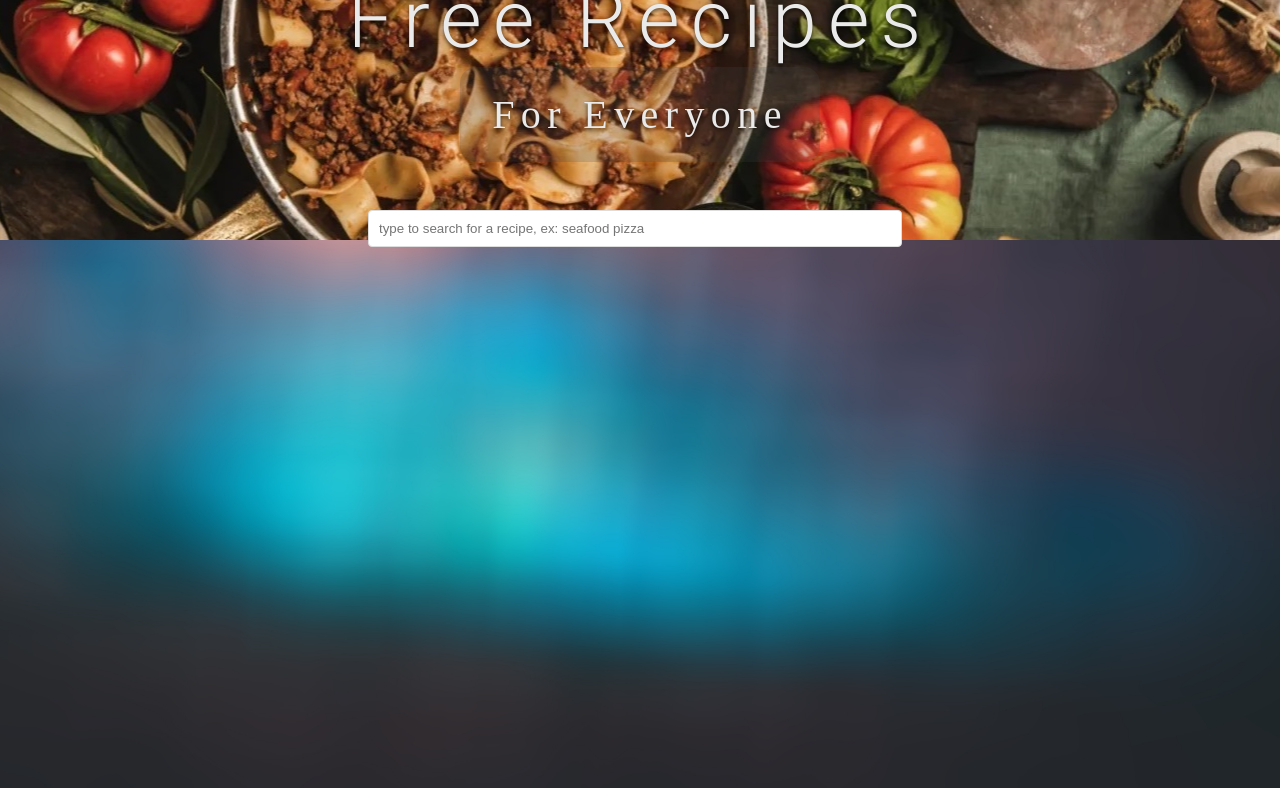
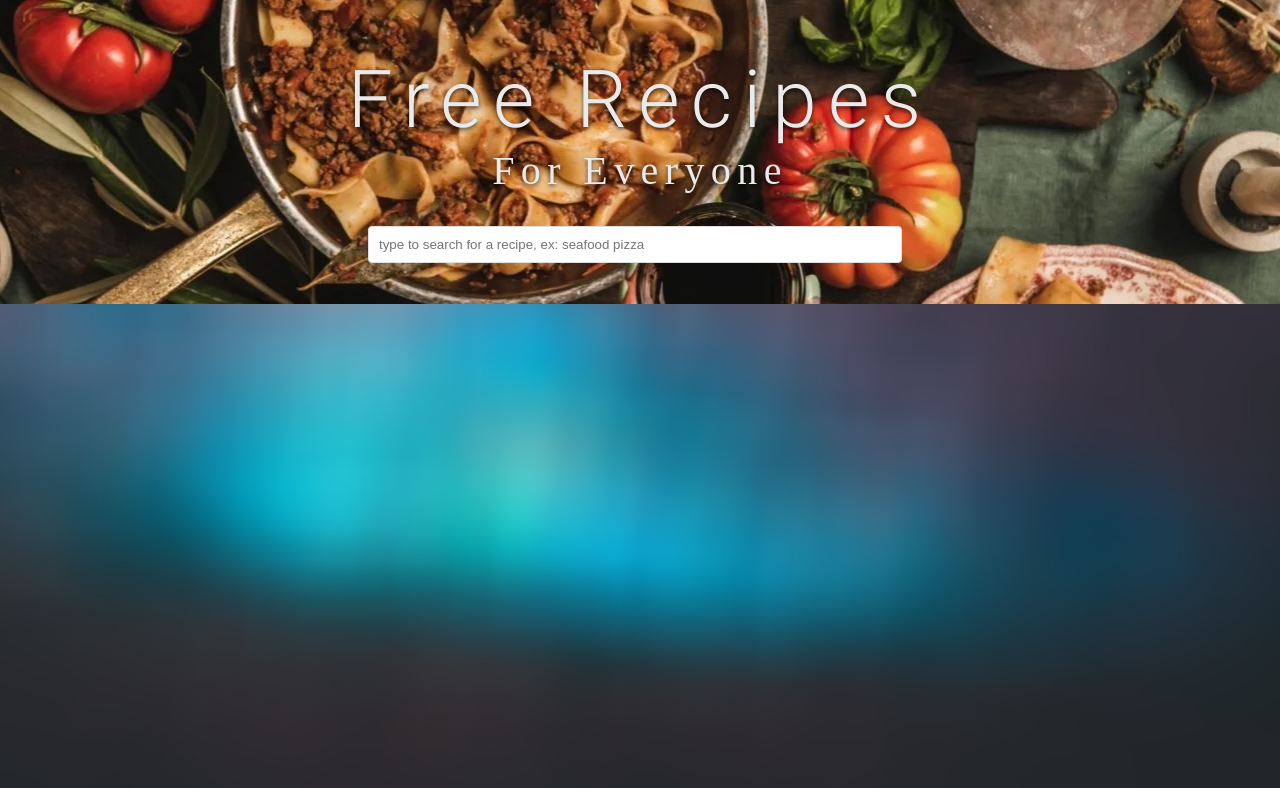
Before and after one commit to mina-mikhael/recipe_finder, a React (Create React App) app: page / in a window 1280 px wide. Shown: the top 788 px of the page. Built offline with nearby package versions, Linux system fonts and the light colour scheme; no server answers; a web font is replaced by a local one.

Commit message:
added more styles

```diff
--- a/src/App.css
+++ b/src/App.css
@@ -34,8 +34,8 @@ body {
 }
 
 .main_container {
-  min-width: 100vw;
-  height: 30vh;
+  min-width: 80vw;
+  height: 38vh;
   display: flex;
   flex-direction: column;
   justify-content: center;
@@ -54,12 +54,12 @@ h2 {
   letter-spacing: 0.4rem;
   font-weight: 200;
   text-shadow: 0 2px 4px rgba(0, 0, 0, 0.678);
-  margin: 3rem auto;
+  margin: 2rem auto;
   position: sticky;
-  top: 7rem;
+  top: 6rem;
   background-color: #44474936;
   max-width: fit-content;
-  padding: 1.5rem 2rem;
+  padding: 0.7rem 2rem;
   border-radius: 1rem;
   z-index: 3;
 }
@@ -84,9 +84,9 @@ h1 {
   font-size: 5rem;
   font-family: roboto;
   letter-spacing: 0.7rem;
-  font-weight: 500;
+  font-weight: 400;
   text-shadow: 0 2px 4px rgba(0, 0, 0, 0.657);
-  margin: 0;
+  margin: 2rem 0 0 0;
 }
 
 .title_container h2 {
@@ -98,6 +98,9 @@ h1 {
   font-weight: 200;
   text-shadow: 0 2px 4px rgba(0, 0, 0, 0.678);
   margin-top: 0;
+  background: none;
+  margin: 0 0 2rem 0;
+  padding: 0;
 }
 
 form {
@@ -108,7 +111,7 @@ form {
 
 .input_container {
   position: sticky;
-  top: 1rem;
+  top: 2rem;
 }
 
 input[type="text"] {
--- a/src/App.tsx
+++ b/src/App.tsx
@@ -7,6 +7,7 @@ import Recipes from "./components/Recipes";
 export type Recipe = {
   label: string;
   image: string;
+  images?: { REGULAR: { url: string } };
   cuisineType: string[];
   ingredientLines: string[];
   calories: number;
@@ -29,17 +30,19 @@ function App() {
     e.preventDefault();
     Axios.get(`${baseURL}q=${inputText}`)
       .then((res) => {
-        const results: Recipe[] = res.data.hits.map((hit: any): Recipe => {
+        const results: Recipe[] = res.data.hits.map(
+          (hit: { recipe: Recipe }): Recipe => {
             return {
               label: hit.recipe.label,
-            image: hit.recipe.images.REGULAR.url,
+              image: hit.recipe?.images?.REGULAR?.url || "",
               cuisineType: hit.recipe.cuisineType,
               ingredientLines: hit.recipe.ingredientLines,
               calories: Math.round(hit.recipe.calories),
               dishType: hit.recipe.dishType,
               url: hit.recipe.url,
             };
-        });
+          }
+        );
         setRecipes(results || []);
       })
       .catch((err) => {
--- a/src/components/Recipes.tsx
+++ b/src/components/Recipes.tsx
@@ -11,7 +11,11 @@ const Recipes = (props: Props) => {
   const { recipes, prevInput } = props;
   return (
     <div className="recipes_main">
-      <h2 style={{ textAlign: "center" }}>{`${prevInput} Results`}</h2>
+      <h2
+        style={{
+          textAlign: "center",
+          textTransform: "capitalize",
+        }}>{`${prevInput} results`}</h2>
       <div className="recipes_container">
         {recipes.map((el, idx) => {
           return <Recipe key={el.label + idx} recipe={el} />;
```
Lines whose indentation alone changed are shown as unchanged.
